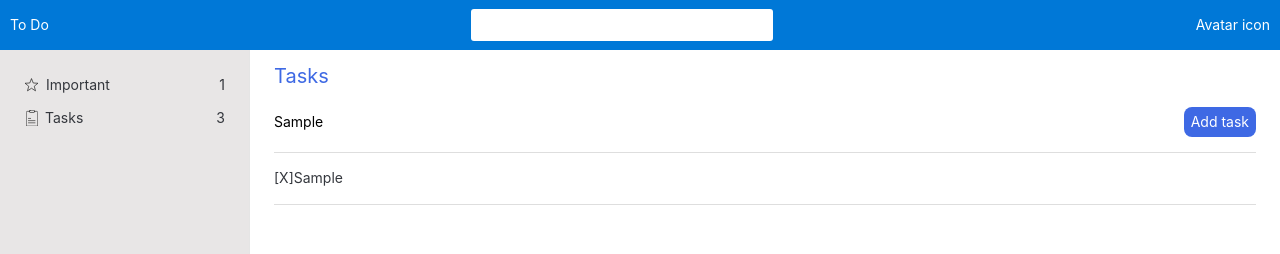
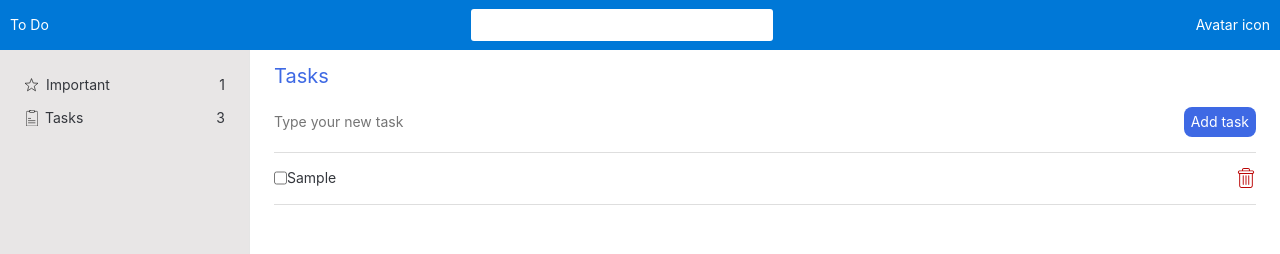
Before and after one commit to avg0043/todo-styled-app, a React (Create React App) app: page / in a window 1280 px wide. Both pictures are taken after typing "Sample" into the empty fields and a click on the button "Add task". Shown: the top 254 px of the page. Built offline with nearby package versions, Linux system fonts and the light colour scheme.

Commit message:
Add remove task

```diff
--- a/package.json
+++ b/package.json
@@ -13,7 +13,8 @@
     "react-dom": "^16.13.0",
     "react-scripts": "3.4.0",
     "redux": "^4.0.5",
-    "styled-components": "^5.0.1"
+    "styled-components": "^5.0.1",
+    "uuid": "^8.0.0"
   },
   "scripts": {
     "start": "react-scripts start",
--- a/src/services/tasks/action-types.js
+++ b/src/services/tasks/action-types.js
@@ -1 +1,2 @@
 export const ADD_TASK = 'ADD_TASK'
+export const REMOVE_TASK = 'REMOVE_TASK'
--- a/src/services/tasks/actions.js
+++ b/src/services/tasks/actions.js
@@ -4,3 +4,8 @@ export const addTask = task => ({
   type: actionTypes.ADD_TASK,
   payload: { task },
 })
+
+export const removeTask = id => ({
+  type: actionTypes.REMOVE_TASK,
+  payload: { id },
+})
--- a/src/services/tasks/reducer.js
+++ b/src/services/tasks/reducer.js
@@ -1,11 +1,16 @@
 import * as R from 'ramda'
+import { v4 as uuid } from 'uuid'
 import * as actionTypes from './action-types'
 import { TASKS } from './constants'
 
 export default (state, { type, payload }) => {
   switch (type) {
     case actionTypes.ADD_TASK:
-      return R.assocPath([TASKS], [...state[TASKS], payload.task], state)
+      const newTask = { id: uuid(), ...payload.task }
+      return R.assocPath([TASKS], [...state[TASKS], newTask], state)
+    case actionTypes.REMOVE_TASK:
+      const newTasks = state[TASKS].filter(({ id }) => id !== payload.id)
+      return R.assocPath([TASKS], newTasks, state)
     default:
       return state
   }
--- a/src/ui/content/Content.jsx
+++ b/src/ui/content/Content.jsx
@@ -1,8 +1,8 @@
-import React, { useContext } from 'react'
+import React, { useContext, useState } from 'react'
 import styled from 'styled-components'
 import { TasksContext } from '../../TasksProvider'
-import { addTask, getTasks } from '../../services/tasks'
-import { useState } from 'react'
+import { addTask, getTasks, removeTask } from '../../services/tasks'
+import { ReactComponent as TrashIcon } from '../../assets/icons/trash.svg'
 
 const MainWrapper = styled.section`
   grid-area: content;
@@ -36,6 +36,15 @@ const HeaderAdd = styled.button`
   cursor: pointer;
 `
 
+const TrashIconStyled = styled(TrashIcon)`
+  width: 1.25rem;
+  height: 1.25rem;
+  cursor: pointer;
+  path {
+    fill: #bb0404;
+  }
+`
+
 const Body = styled.div`
   height: 100%;
   background: linear-gradient(
@@ -52,7 +61,12 @@ const Body = styled.div`
 const Item = styled.div`
   display: flex;
   align-items: center;
+  justify-content: space-between;
   min-height: 3.25rem;
+`
+
+const ItemName = styled.div`
+  display: flex;
 `
 
 const Content = () => {
@@ -62,7 +76,13 @@ const Content = () => {
 
   const handleTaskNameChange = event => setTaskName(event.target.value)
 
-  const handleAddTaskClick = () => dispatch(addTask({ name: taskName }))
+  const handleRemoveTask = taskId => () => dispatch(removeTask(taskId))
+
+  const handleFormSubmit = event => {
+    dispatch(addTask({ name: taskName }))
+    setTaskName('')
+    event.preventDefault()
+  }
 
   return (
     <MainWrapper>
@@ -70,6 +90,7 @@ const Content = () => {
         <HeaderTitle>
           <p>Tasks</p>
         </HeaderTitle>
+        <form onSubmit={handleFormSubmit}>
           <HeaderNewTask>
             <input
               type="text"
@@ -77,14 +98,18 @@ const Content = () => {
               placeholder="Type your new task"
               onChange={handleTaskNameChange}
             />
-          <HeaderAdd onClick={handleAddTaskClick}>Add task</HeaderAdd>
+            <HeaderAdd>Add task</HeaderAdd>
           </HeaderNewTask>
+        </form>
       </Header>
       <Body>
-        {tasks.map(({ name }, index) => (
-          <Item key={index}>
-            <p>[X]</p> {/* TODO: checkbox icon */}
+        {tasks.map(({ id, name }) => (
+          <Item key={id}>
+            <ItemName>
+              <input type="checkbox" />
               <p>{name}</p>
+            </ItemName>
+            <TrashIconStyled onClick={handleRemoveTask(id)} />
           </Item>
         ))}
       </Body>
```
Also changed, not shown: src/assets/icons/trash.svg (added), 1 other file (tests, documents, lock files or other folders). Lines whose indentation alone changed are shown as unchanged.
